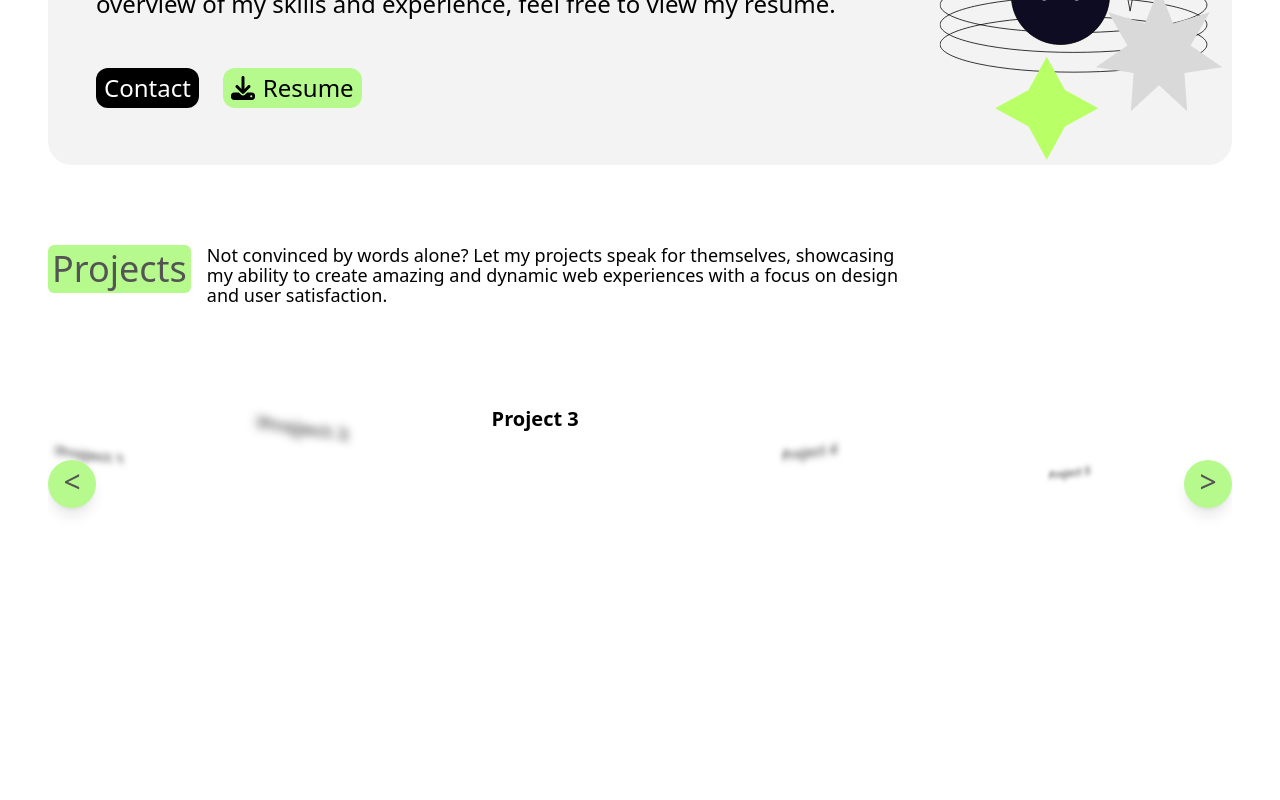
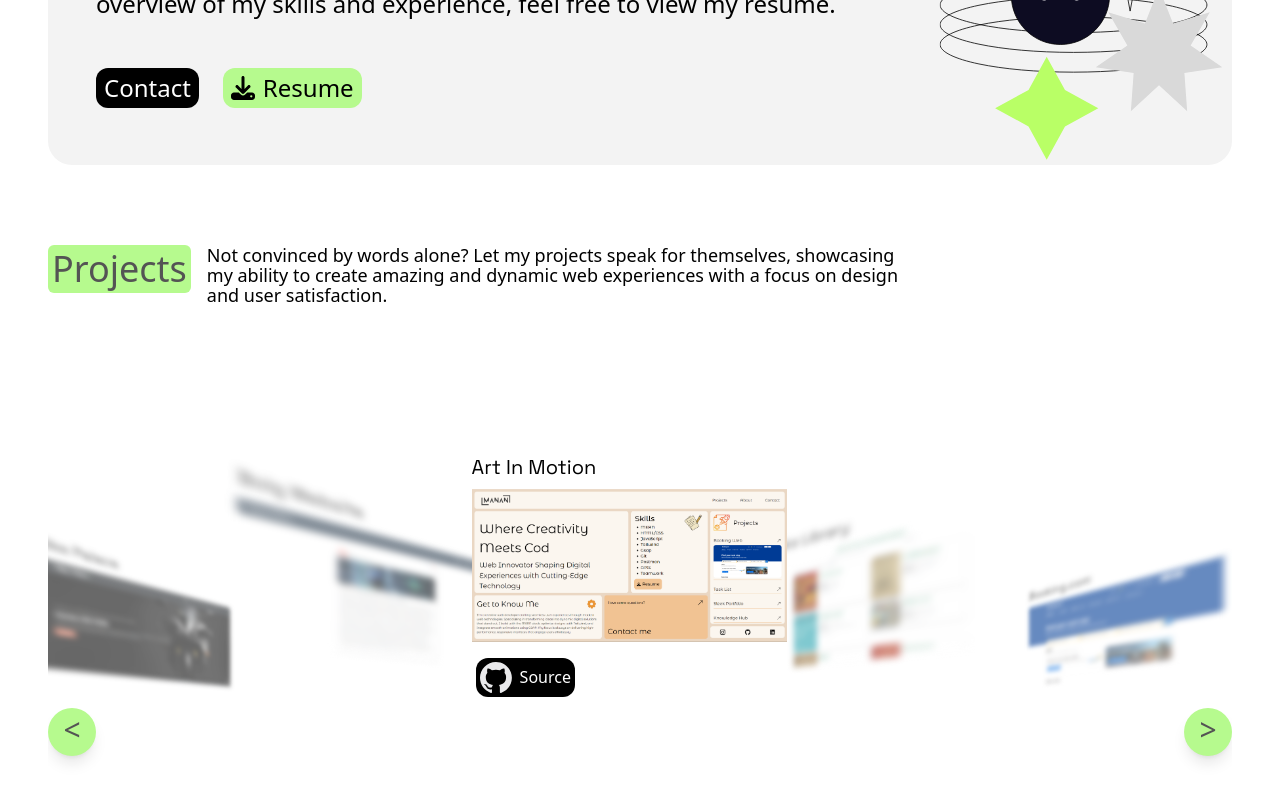
Before and after one commit to MaNaNBaTrA/CodeAlchemy, a React (Vite) app in the folder CodeAlchemy/: page / in a window 1280 px wide. Shown: the part 1552-2352 px from the top of the page. Before the commit the page ends 2167 px from the top, so only its background shows below. Built offline with nearby package versions, Linux system fonts and the light colour scheme.

Commit message:
Updated Projects

```diff
--- a/CodeAlchemy/src/components/Projects.jsx
+++ b/CodeAlchemy/src/components/Projects.jsx
@@ -1,31 +1,42 @@
 import React, { useState, useEffect, useRef } from "react";
+import Bike from "../assets/Projects/BikePalace.png"
+import Blog from "../assets/Projects/Blog.png"
+import Booking from "../assets/Projects/Booking.png"
+import Book from "../assets/Projects/BookStore.png"
+import Port from "../assets/Projects/Portfolio.png"
+import Github from '/Svg/Github.svg'
 
 const Projects = () => {
   const [active, setActive] = useState(2);
   const [Tran, setTran] = useState(15);
-  const [Position, setPosition] = useState('calc(40% - 80px)');
+  const [Position, setPosition] = useState('');
   const itemsRef = useRef([]);
 
   const items = [
     {
-      title: "Project 1",
-
+      title: "Bike Palace",
+      img:Bike,
+      source:"https://github.com/MaNaNBaTrA/Bike-Palace"
     },
     {
-      title: "Project 2",
-
+      title: "Bolg Website",
+      img:Blog,
+      source:"https://github.com/MaNaNBaTrA/Blog-Web"
     },
     {
-      title: "Project 3",
-
+      title: "Art In Motion",
+      img:Port,
+      source:"https://github.com/MaNaNBaTrA/Art-In-Motion"
     },
     {
-      title: "Project 4",
-
+      title: "Books Library",
+      img:Book,
+      source:"https://github.com/MaNaNBaTrA/Books-Library"
     },
     {
-      title: "Project 5",
-
+      title: "Booking.com",
+      img:Booking,
+      source:"https://github.com/MaNaNBaTrA/Booking-App"
     },
   ];
 
@@ -85,9 +96,13 @@ const Projects = () => {
     const handleResize = () => {
       const screenX = window.innerWidth;
       if (screenX < 520) {
-        setPosition('calc(30% - 15px)');
-      } else {
-        setPosition('calc(40% - 50px)');
+        setPosition('calc(30% - 50px)');
+      }
+      else if(screenX < 586){
+        setPosition('calc(45% - 110px)');
+      }
+      else {
+        setPosition('calc(40% - 70px)');
       }
     };
 
@@ -107,7 +122,7 @@ const Projects = () => {
       if (screenX < 440) {
         setTran(6);
       }
-      else if (screenX < 580) {
+      else if (screenX < 586) {
         setTran(8);
       }
       else if (screenX < 682) {
@@ -132,17 +147,18 @@ const Projects = () => {
 
 
   return (
-    <div className="f relative mt-20 mb-20 w-full overflow-hidden px-12">
-      <div className="relative w-full h-[150px] overflow-hidden">
+    <div className="f relative mt-32 mb-20 w-full overflow-hidden px-12">
+      <div className="relative w-full h-[550px] overflow-hidden">
         {items.map((item, index) => (
           <div
             key={index}
             ref={(el) => (itemsRef.current[index] = el)}
-            className="absolute w-[30%] h-[300px] text-justify rounded-lg p-5 transition-all duration-500 max-[970px]:w-[40%] max-[800px]:w-[45%] max-[700px]:w-[50%] max-[650px]:w-[55%]"
+            className="absolute w-[30%] h-[600px] text-justify rounded-lg p-5 transition-all duration-500 max-[970px]:w-[40%] max-[800px]:w-[45%] max-[700px]:w-[50%] max-[650px]:w-[55%] flex flex-col max-[586px]:w-[70%]"
             style={{ left: Position, top: 0 }}
           >
-            <h1 className="text-xl font-bold mb-2">{item.title}</h1>
-            <p>{item.content}</p>
+            <h1 className="text-xl  mb-2 font-Grotesk max-[586px]:text-lg">{item.title}</h1>
+            <img src={item.img} alt={item.title + 'Img'} />
+           { active === index && <a  href={item.source} target="_blank" className="transition-all duration-1000 opacity-100  ml-1"><div className="inline-flex bg-Black text-White mt-4 rounded-xl gap-2 items-center justify-center p-1 cursor-pointer opacity-100 hover:scale-105 transition-all"><img src={Github} alt="Source" className="w-8 invert max-[586px]:w-6"/>Source</div></a>}
           </div>
         ))}
         <div
```
Also changed, not shown: CodeAlchemy/src/assets/Images/BGr.png (deleted).
